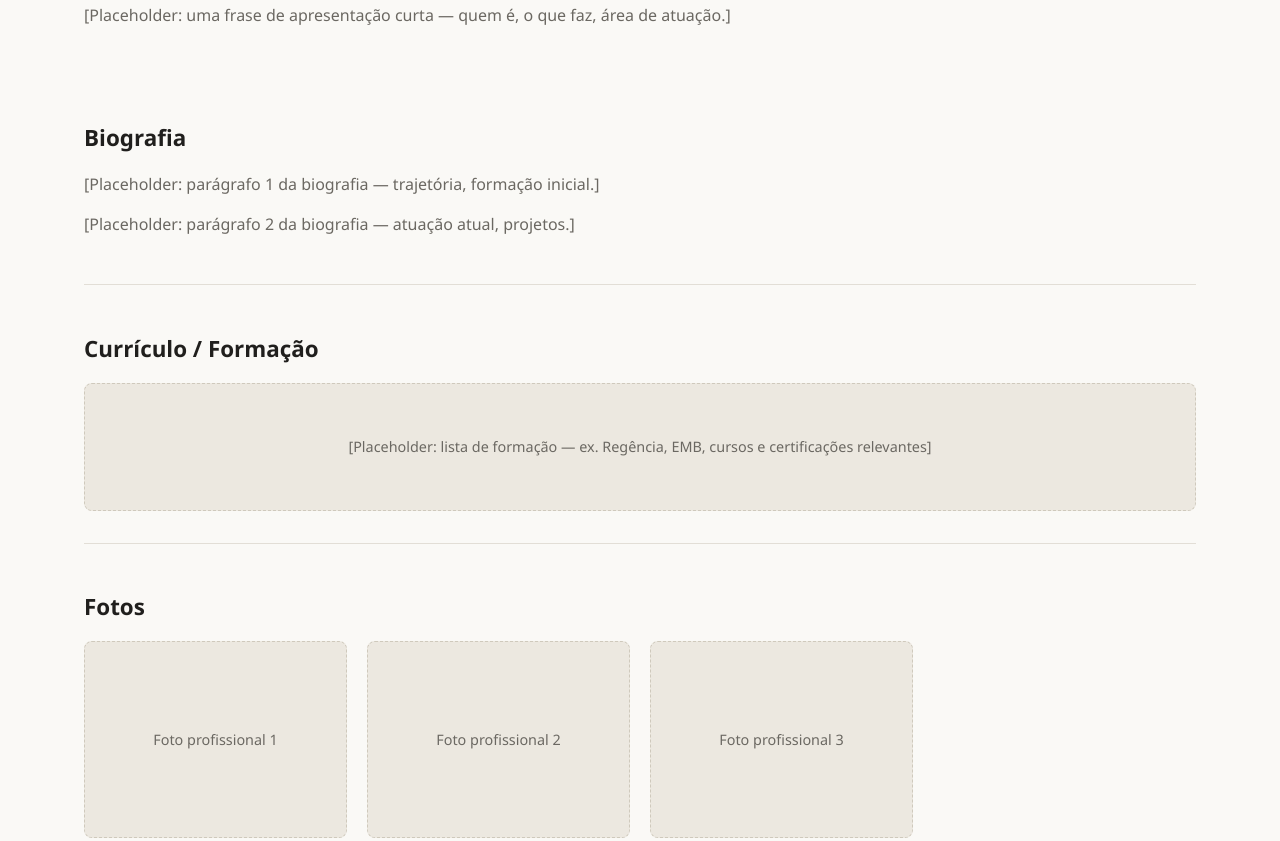
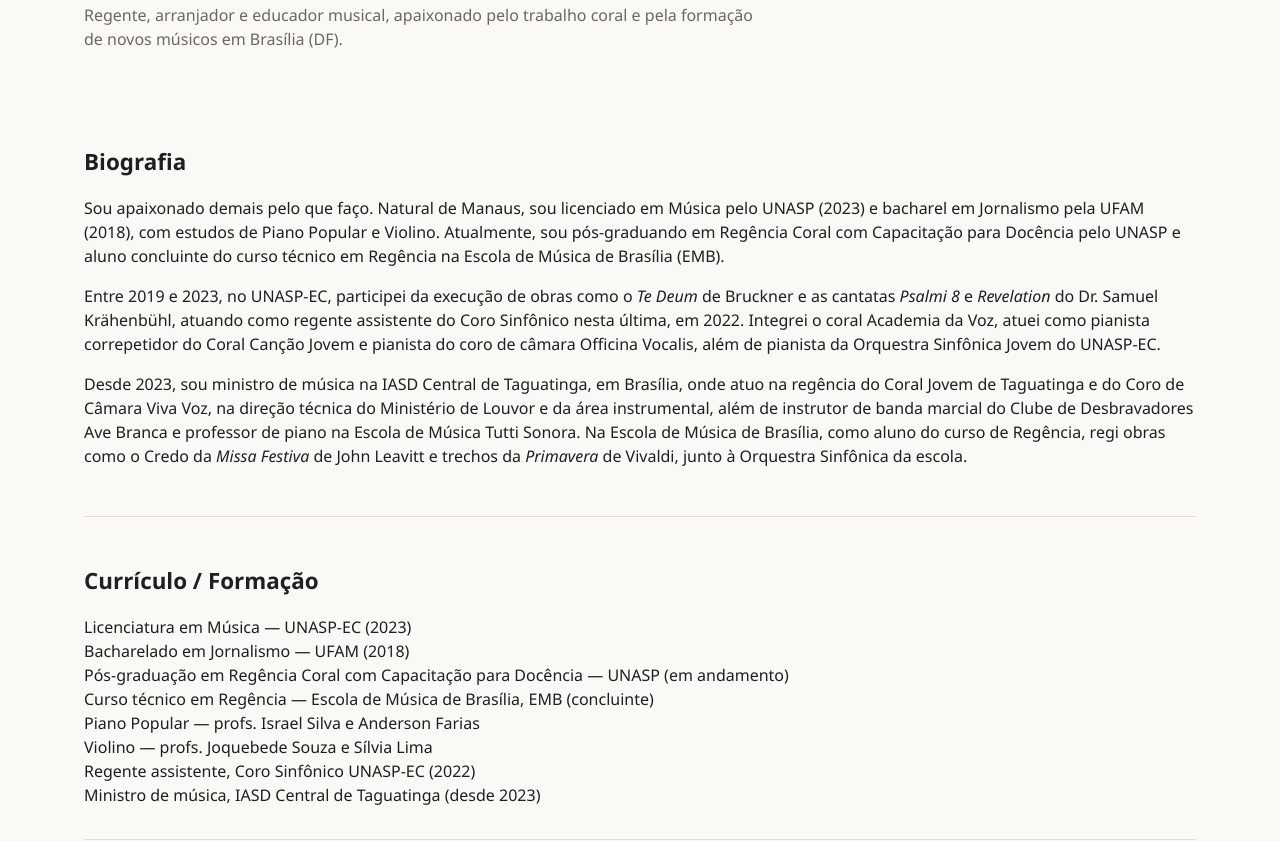
Before and after one commit to lvitor96/site-lucas, a plain HTML site: page index.html in a window 1280 px wide. Shown: the part 205-1046 px from the top of the page. Drawn offline with Linux system fonts and the light colour scheme.

Commit message:
adiciona texto real de bio, biografia e curriculo em quem-sou-eu

```diff
--- a/css/style.css
+++ b/css/style.css
@@ -362,6 +362,10 @@ section + section {
   color: var(--color-text-muted);
 }
 
+.bio-text p {
+  color: var(--color-text);
+}
+
 /* Fotos / grid simples */
 .photo-grid,
 .card-grid {
--- a/index.html
+++ b/index.html
@@ -42,22 +42,30 @@
     <div class="container">
       <div class="page-hero">
         <h1>Quem sou eu</h1>
-        <p>[Placeholder: uma frase de apresentação curta — quem é, o que faz, área de atuação.]</p>
+        <p>Regente, arranjador e educador musical, apaixonado pelo trabalho coral e pela formação de novos músicos em Brasília (DF).</p>
       </div>
 
       <section aria-labelledby="bio-title">
         <h2 class="section-title" id="bio-title">Biografia</h2>
-        <div class="placeholder-text">
-          <p>[Placeholder: parágrafo 1 da biografia — trajetória, formação inicial.]</p>
-          <p>[Placeholder: parágrafo 2 da biografia — atuação atual, projetos.]</p>
+        <div class="bio-text">
+          <p>Sou apaixonado demais pelo que faço. Natural de Manaus, sou licenciado em Música pelo UNASP (2023) e bacharel em Jornalismo pela UFAM (2018), com estudos de Piano Popular e Violino. Atualmente, sou pós-graduando em Regência Coral com Capacitação para Docência pelo UNASP e aluno concluinte do curso técnico em Regência na Escola de Música de Brasília (EMB).</p>
+          <p>Entre 2019 e 2023, no UNASP-EC, participei da execução de obras como o <em>Te Deum</em> de Bruckner e as cantatas <em>Psalmi 8</em> e <em>Revelation</em> do Dr. Samuel Krähenbühl, atuando como regente assistente do Coro Sinfônico nesta última, em 2022. Integrei o coral Academia da Voz, atuei como pianista correpetidor do Coral Canção Jovem e pianista do coro de câmara Officina Vocalis, além de pianista da Orquestra Sinfônica Jovem do UNASP-EC.</p>
+          <p>Desde 2023, sou ministro de música na IASD Central de Taguatinga, em Brasília, onde atuo na regência do Coral Jovem de Taguatinga e do Coro de Câmara Viva Voz, na direção técnica do Ministério de Louvor e da área instrumental, além de instrutor de banda marcial do Clube de Desbravadores Ave Branca e professor de piano na Escola de Música Tutti Sonora. Na Escola de Música de Brasília, como aluno do curso de Regência, regi obras como o Credo da <em>Missa Festiva</em> de John Leavitt e trechos da <em>Primavera</em> de Vivaldi, junto à Orquestra Sinfônica da escola.</p>
         </div>
       </section>
 
       <section aria-labelledby="curriculo-title">
         <h2 class="section-title" id="curriculo-title">Currículo / Formação</h2>
-        <div class="placeholder-box">
-          [Placeholder: lista de formação — ex. Regência, EMB, cursos e certificações relevantes]
-        </div>
+        <ul>
+          <li>Licenciatura em Música — UNASP-EC (2023)</li>
+          <li>Bacharelado em Jornalismo — UFAM (2018)</li>
+          <li>Pós-graduação em Regência Coral com Capacitação para Docência — UNASP (em andamento)</li>
+          <li>Curso técnico em Regência — Escola de Música de Brasília, EMB (concluinte)</li>
+          <li>Piano Popular — profs. Israel Silva e Anderson Farias</li>
+          <li>Violino — profs. Joquebede Souza e Sílvia Lima</li>
+          <li>Regente assistente, Coro Sinfônico UNASP-EC (2022)</li>
+          <li>Ministro de música, IASD Central de Taguatinga (desde 2023)</li>
+        </ul>
       </section>
 
       <section aria-labelledby="fotos-title">
```
